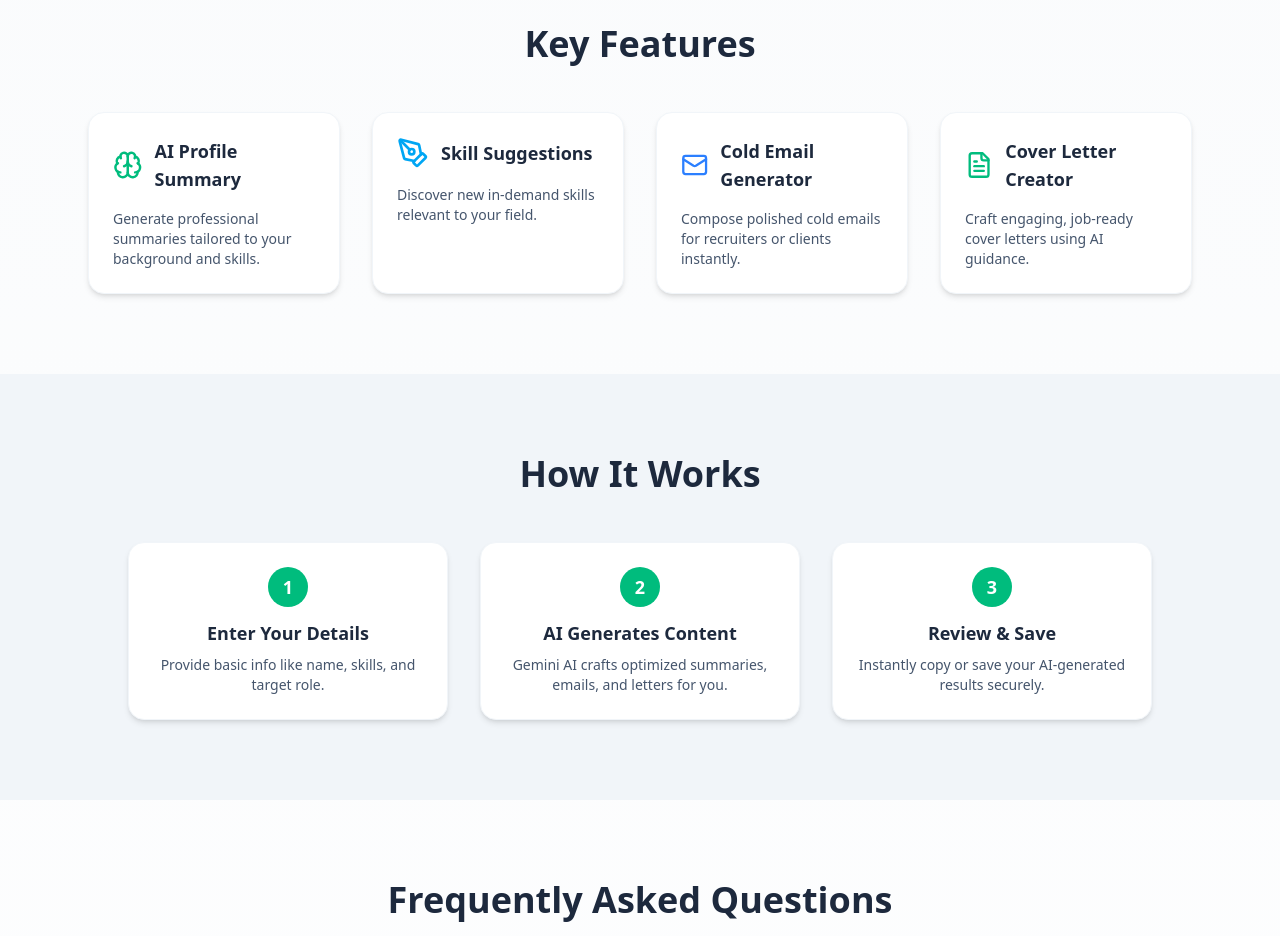
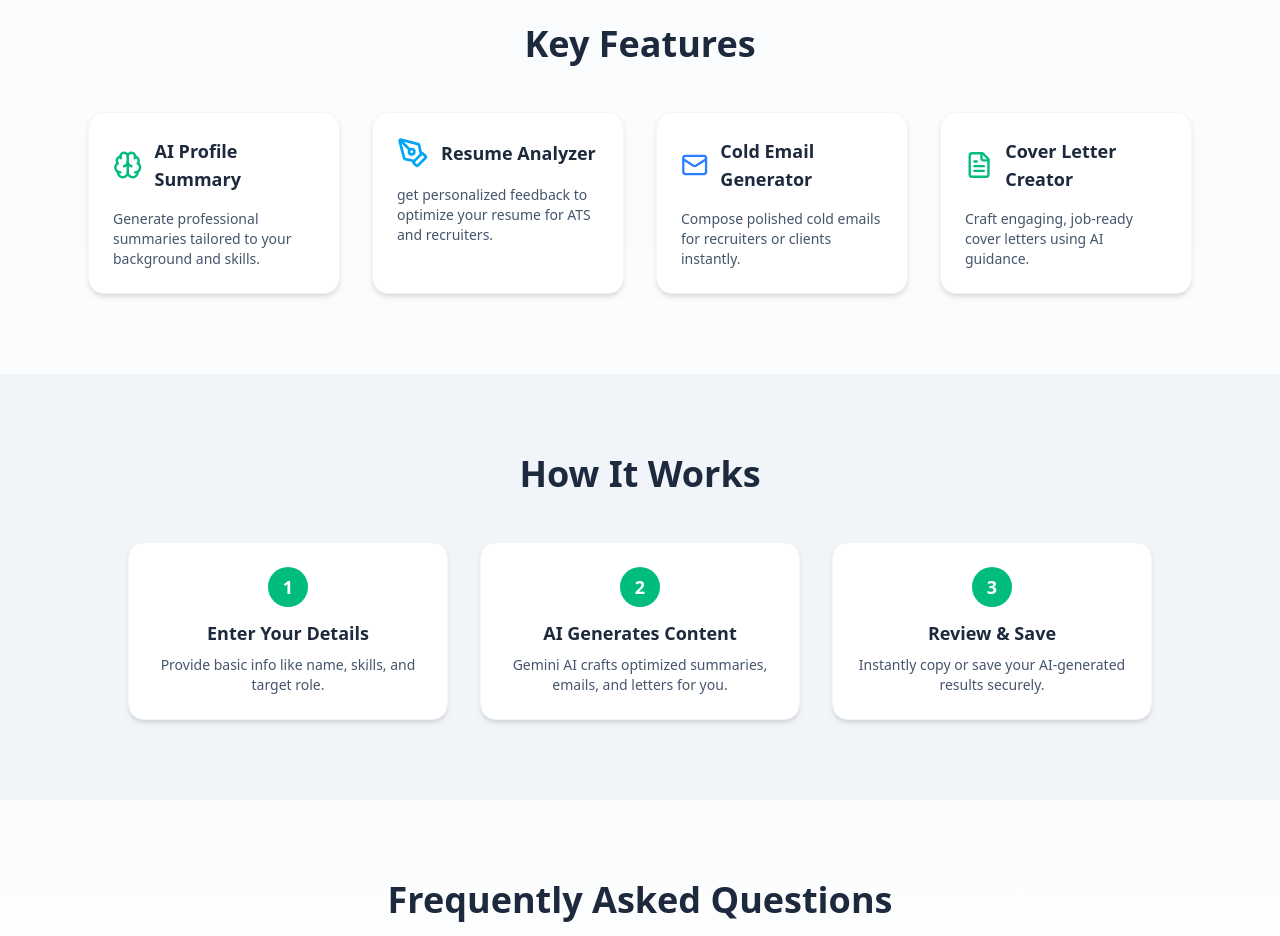
Before and after one commit to PRATYAKSH15/Profile_Builder, a Next.js app: page / in a window 1280 px wide. Shown: the part 940-1876 px from the top of the page. Built offline with nearby package versions, Linux system fonts and the light colour scheme; no server answers.

Commit message:
enhanced homepage

```diff
--- a/app/page.tsx
+++ b/app/page.tsx
@@ -146,8 +146,8 @@ export default function HomePage() {
           />
           <FeatureCard
             icon={<PenTool className="text-sky-500 w-8 h-8" />}
-            title="Skill Suggestions"
-            desc="Discover new in-demand skills relevant to your field."
+            title="Resume Analyzer"
+            desc="get personalized feedback to optimize your resume for ATS and recruiters."
           />
           <FeatureCard
             icon={<Mail className="text-blue-500 w-8 h-8" />}
@@ -159,6 +159,11 @@ export default function HomePage() {
             title="Cover Letter Creator"
             desc="Craft engaging, job-ready cover letters using AI guidance."
           />
+          {/* <FeatureCard
+            icon={<PenTool className="text-sky-500 w-8 h-8" />}
+            title="Skill Suggestions"
+            desc="Discover new in-demand skills relevant to your field."
+          /> */}
         </div>
       </section>
 
```
